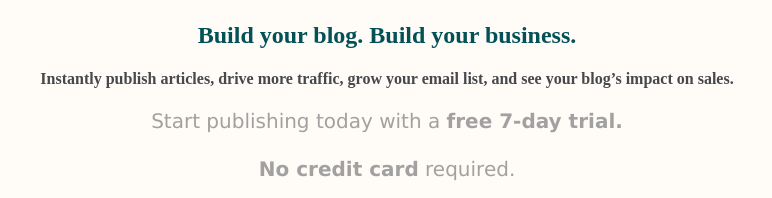
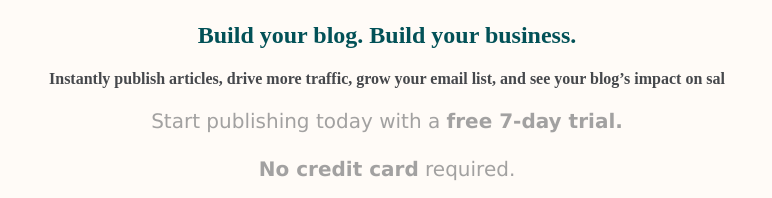
Before and after one commit to atixeret/matcha, a plain HTML site: page index2.html in a window 1280 px wide. Shown: the part 244-442 px from the top of the page, 253-1025 px from the left. Drawn offline with Linux system fonts and the light colour scheme.

Commit message:
Texto encabezado modificado

```diff
--- a/index2.html
+++ b/index2.html
@@ -1,17 +1,14 @@
 <!DOCTYPE html>
 <html>
-
 <head>
     <title>Matcha - Bedu 2022</title>
     <link rel="stylesheet" type="text/css" href="css/style.css"/>
 </head>
-
 <body>
     <head>
         <title>Matcha GN</title>
         <link rel="stylesheet" type="text/css" href="css/style.css"/>
     </head>
-
     <body>
         <header class="header">
             <a class="logo" href="/">
@@ -34,12 +31,13 @@
 <section class="main">
      <!-- Aquí va el contenido de mi sitio -->
      <h1>Build your blog. Build your business.</h1>
-     <h4>Instantly publish articles, drive more traffic, grow your email list, and see your blog’s impact on sales.</h4>
+     <h4>Instantly publish articles, drive more traffic, grow your email list, and see your blog’s impact on sal</h4>
      <p>
          Start publishing today with a <strong>free 7-day trial.</strong>
          <br /><br />
          <b>No credit card</b> required.
      </p>
+
      <form>
          <input type="email" />
          <button type="submit">
@@ -48,6 +46,5 @@
      </form>
      <img src="https://s3-eu-west-1.amazonaws.com/tpd/logos/4be27a080000640005083b6d/0x0.png" alt="Mi etiqueta img" />
 </section>
-
 </body>
 </html>
```
